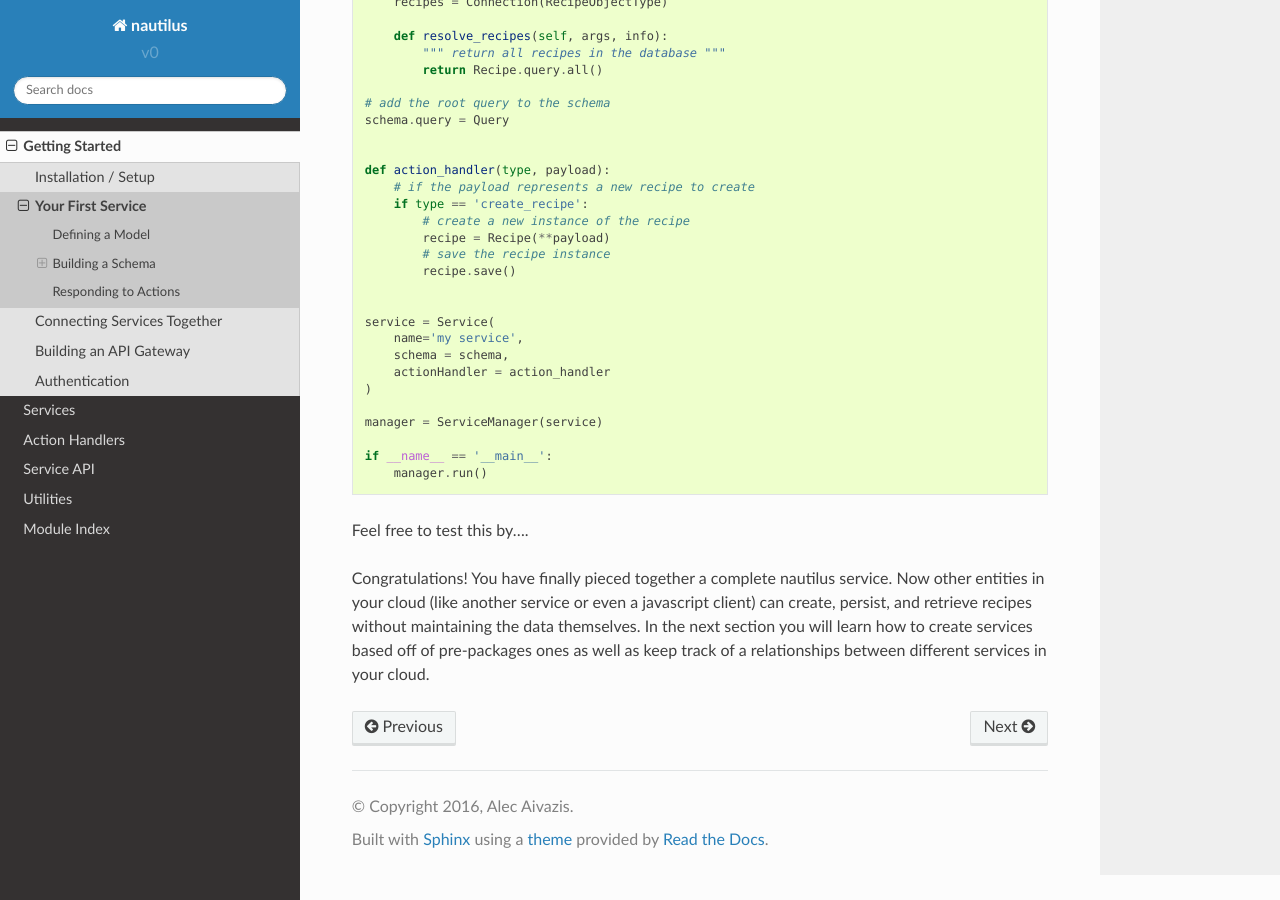
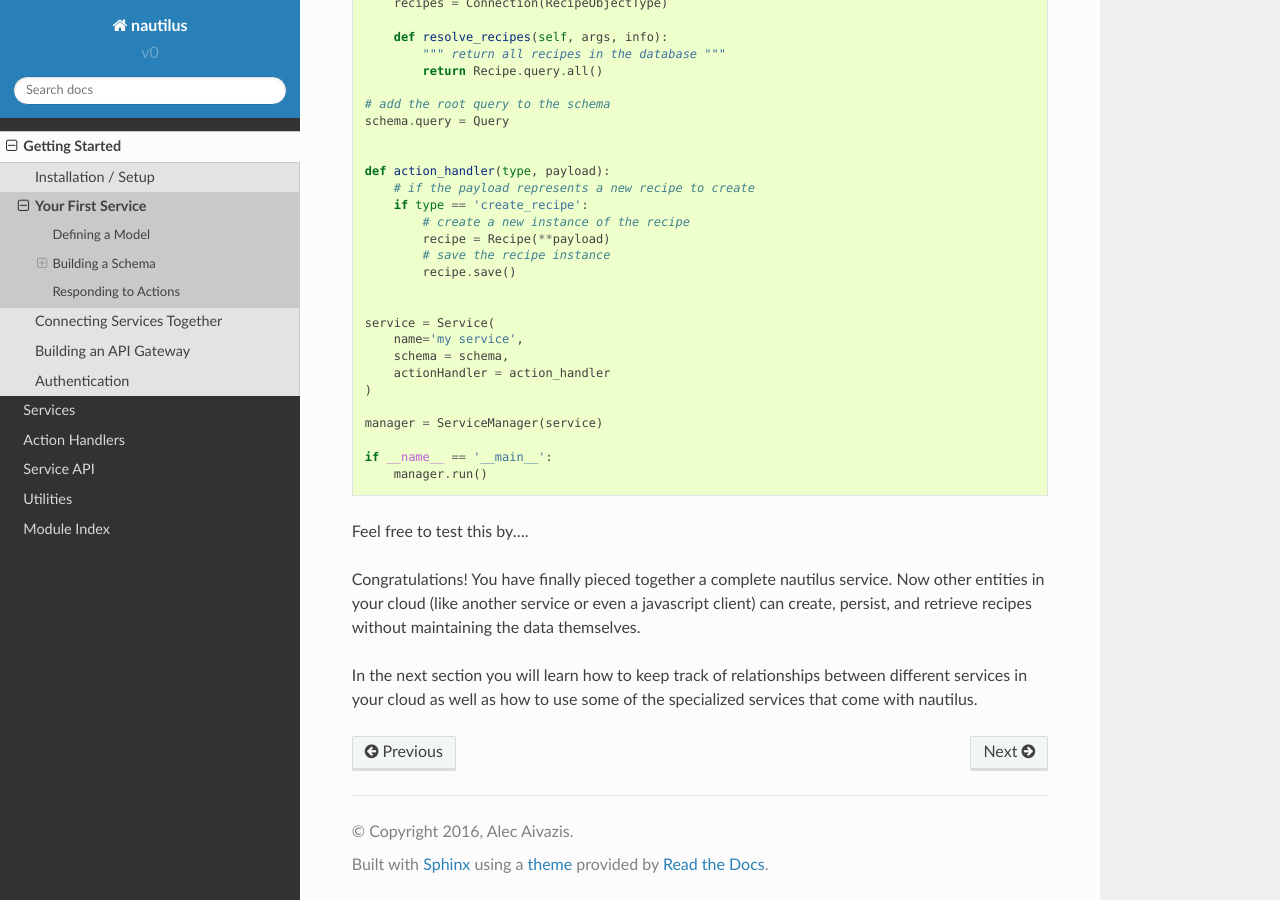
Before and after one commit to AlecAivazis/graphql-over-kafka, a Sphinx documentation site: the page built from docs/source/intro/first_service.rst, in a window 1280 px wide and 900 px high, scrolled down 4007 px. Built offline with Sphinx 7.4.7 and the Read the Docs theme 2.0.0, drawn with Linux system fonts in a browser that asks for light colours; some of the changed text lies outside the part shown.

Commit message:
updated first service doc text

```diff
--- a/docs/source/intro/first_service.rst
+++ b/docs/source/intro/first_service.rst
@@ -254,6 +255,8 @@ Feel free to test this by....
 Congratulations! You have finally pieced together a complete nautilus service.
 Now other entities in your cloud (like another service or even a javascript
 client) can create, persist, and retrieve recipes without maintaining the data
-themselves. In the next section you will learn how to create services based
-off of pre-packages ones as well as keep track of a relationships between
-different services in your cloud.
+themselves.
+
+In the next section you will learn how to keep track of relationships between
+different services in your cloud as well as how to use some of the specialized
+services that come with nautilus.
```
Also changed, not shown: other parts of docs/source/intro/first_service.rst (+3 -2 lines).
